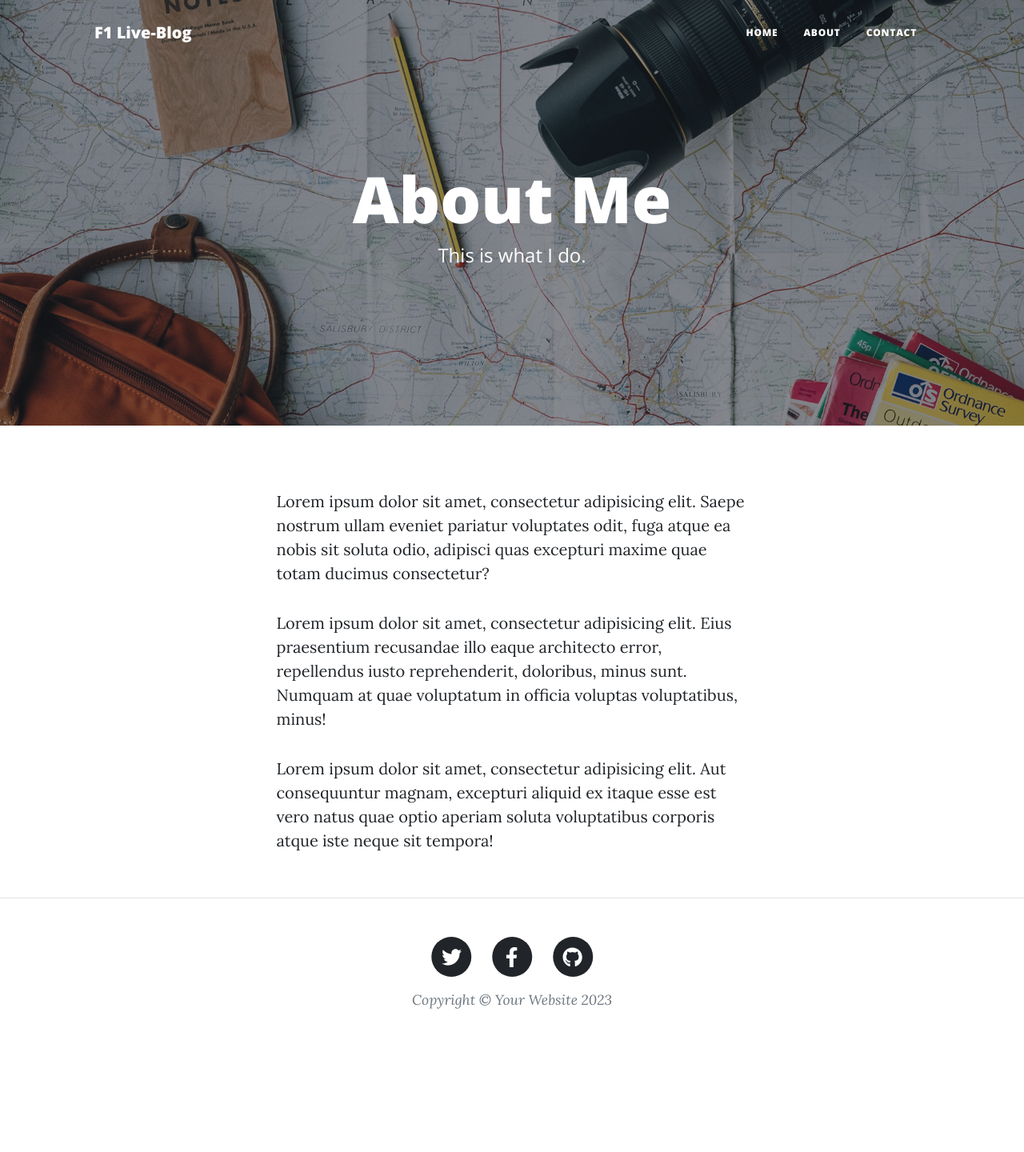
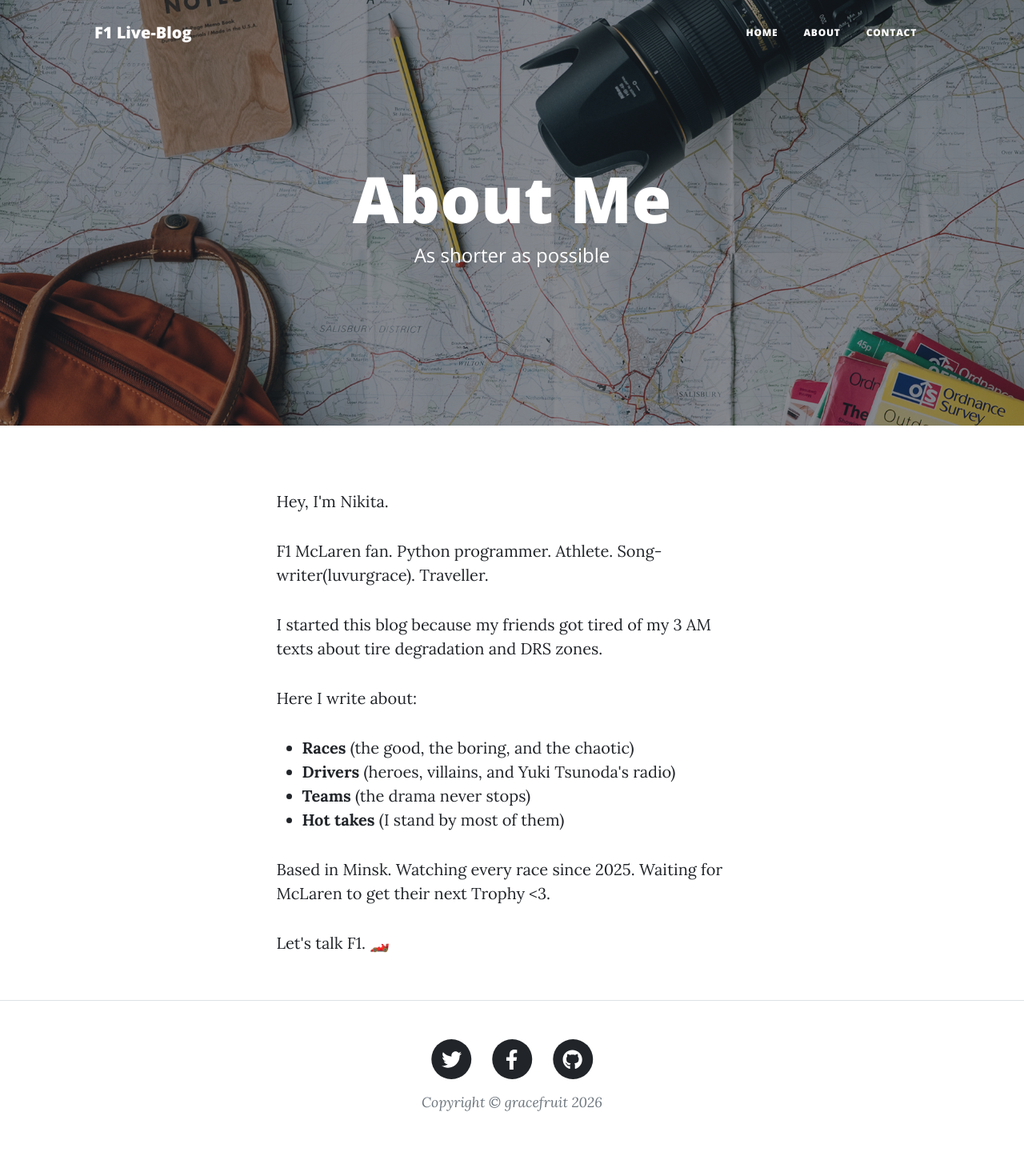
Before and after one commit to luvurgrace/100_Days_Of_Python, a Flask app: page /about in a window 1280 px wide. Shown: the whole page at 80% size. Before the commit the page ends 1261 px from the top, so only its background shows below. Run offline with Flask 3, Linux system fonts and the light colour scheme; some libraries are stand-ins or nearby versions.

Commit message:
Tasks from day 59 (completed)

```diff
--- a/Day 59/templates/about.html
+++ b/Day 59/templates/about.html
@@ -1,34 +1,39 @@
 <!DOCTYPE html>
 <html lang="en">
 <head>
-        <meta charset="utf-8" />
-        <meta name="viewport" content="width=device-width, initial-scale=1, shrink-to-fit=no" />
-        <meta name="description" content="" />
-        <meta name="author" content="" />
+    <meta charset="utf-8"/>
+    <meta name="viewport" content="width=device-width, initial-scale=1, shrink-to-fit=no"/>
+    <meta name="description" content=""/>
+    <meta name="author" content=""/>
     <title>Formula 1 by LN</title>
-        <link rel="icon" type="image/x-icon" href="../static/assets/favicon.ico" />
+    <link rel="icon" type="image/x-icon" href="../static/assets/favicon.ico"/>
     <!-- Font Awesome icons (free version)-->
     <script src="https://use.fontawesome.com/releases/v6.3.0/js/all.js" crossorigin="anonymous"></script>
     <!-- Google fonts-->
-        <link href="https://fonts.googleapis.com/css?family=Lora:400,700,400italic,700italic" rel="stylesheet" type="text/css" />
-        <link href="https://fonts.googleapis.com/css?family=Open+Sans:300italic,400italic,600italic,700italic,800italic,400,300,600,700,800" rel="stylesheet" type="text/css" />
+    <link href="https://fonts.googleapis.com/css?family=Lora:400,700,400italic,700italic" rel="stylesheet"
+          type="text/css"/>
+    <link href="https://fonts.googleapis.com/css?family=Open+Sans:300italic,400italic,600italic,700italic,800italic,400,300,600,700,800"
+          rel="stylesheet" type="text/css"/>
     <!-- Core theme CSS (includes Bootstrap)-->
-        <link href="../static/css/styles.css" rel="stylesheet" />
+    <link href="../static/css/styles.css" rel="stylesheet"/>
 </head>
 <body>
 <!-- Navigation-->
 <nav class="navbar navbar-expand-lg navbar-light" id="mainNav">
     <div class="container px-4 px-lg-5">
         <a class="navbar-brand" href="{{ url_for('home') }}">F1 Live-Blog</a>
-                <button class="navbar-toggler" type="button" data-bs-toggle="collapse" data-bs-target="#navbarResponsive" aria-controls="navbarResponsive" aria-expanded="false" aria-label="Toggle navigation">
+        <button class="navbar-toggler" type="button" data-bs-toggle="collapse" data-bs-target="#navbarResponsive"
+                aria-controls="navbarResponsive" aria-expanded="false" aria-label="Toggle navigation">
             Menu
             <i class="fas fa-bars"></i>
         </button>
         <div class="collapse navbar-collapse" id="navbarResponsive">
             <ul class="navbar-nav ms-auto py-4 py-lg-0">
                 <li class="nav-item"><a class="nav-link px-lg-3 py-3 py-lg-4" href="{{ url_for('home') }}">Home</a></li>
-                <li class="nav-item"><a class="nav-link px-lg-3 py-3 py-lg-4" href="{{ url_for('about') }}">About</a></li>
-                <li class="nav-item"><a class="nav-link px-lg-3 py-3 py-lg-4" href="{{ url_for('contact') }}">Contact</a></li>
+                <li class="nav-item"><a class="nav-link px-lg-3 py-3 py-lg-4" href="{{ url_for('about') }}">About</a>
+                </li>
+                <li class="nav-item"><a class="nav-link px-lg-3 py-3 py-lg-4"
+                                        href="{{ url_for('contact') }}">Contact</a></li>
             </ul>
         </div>
     </div>
@@ -40,7 +45,7 @@
             <div class="col-md-10 col-lg-8 col-xl-7">
                 <div class="page-heading">
                     <h1>About Me</h1>
-                            <span class="subheading">This is what I do.</span>
+                    <span class="subheading">As shorter as possible</span>
                 </div>
             </div>
         </div>
@@ -51,9 +56,23 @@
     <div class="container px-4 px-lg-5">
         <div class="row gx-4 gx-lg-5 justify-content-center">
             <div class="col-md-10 col-lg-8 col-xl-7">
-                        <p>Lorem ipsum dolor sit amet, consectetur adipisicing elit. Saepe nostrum ullam eveniet pariatur voluptates odit, fuga atque ea nobis sit soluta odio, adipisci quas excepturi maxime quae totam ducimus consectetur?</p>
-                        <p>Lorem ipsum dolor sit amet, consectetur adipisicing elit. Eius praesentium recusandae illo eaque architecto error, repellendus iusto reprehenderit, doloribus, minus sunt. Numquam at quae voluptatum in officia voluptas voluptatibus, minus!</p>
-                        <p>Lorem ipsum dolor sit amet, consectetur adipisicing elit. Aut consequuntur magnam, excepturi aliquid ex itaque esse est vero natus quae optio aperiam soluta voluptatibus corporis atque iste neque sit tempora!</p>
+                <p>Hey, I'm Nikita.</p>
+
+                <p>F1 McLaren fan. Python programmer. Athlete. Song-writer(luvurgrace). Traveller.</p>
+
+                <p>I started this blog because my friends got tired of my 3 AM texts about tire degradation and DRS
+                    zones.</p>
+
+                <p>Here I write about:</p>
+                <ul>
+                <li><strong>Races </strong>(the good, the boring, and the chaotic)</li>
+                <li><strong>Drivers </strong>(heroes, villains, and Yuki Tsunoda's radio)</li>
+                <li><strong>Teams </strong>(the drama never stops)</li>
+                <li><strong>Hot takes </strong>(I stand by most of them)</li>
+                </ul>
+                <p>Based in Minsk. Watching every race since 2025. Waiting for McLaren to get their next Trophy <3.</p>
+
+                <p>Let's talk F1. 🏎️</p>
             </div>
         </div>
     </div>
@@ -89,7 +108,7 @@
                         </a>
                     </li>
                 </ul>
-                        <div class="small text-center text-muted fst-italic">Copyright &copy; Your Website 2023</div>
+                <div class="small text-center text-muted fst-italic">Copyright &copy; gracefruit 2026</div>
             </div>
         </div>
     </div>
```
Lines whose indentation alone changed are shown as unchanged.
